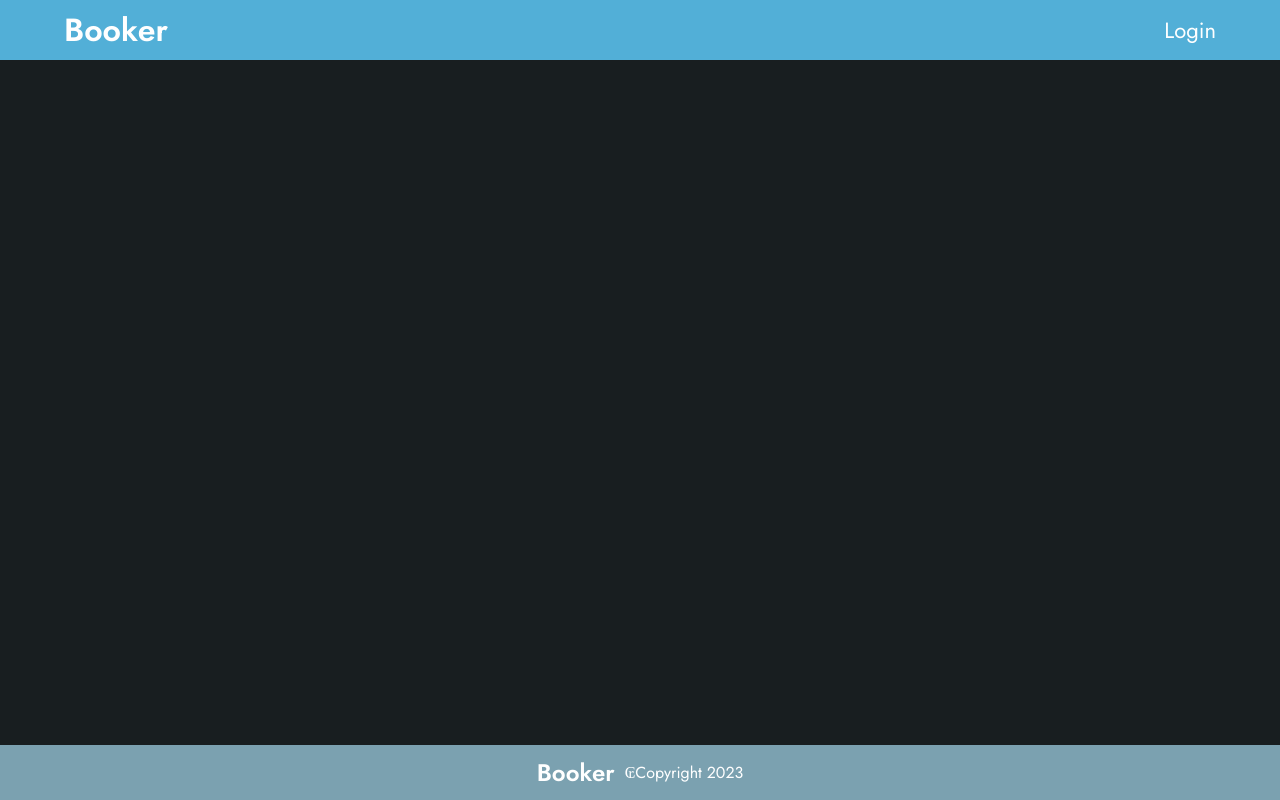
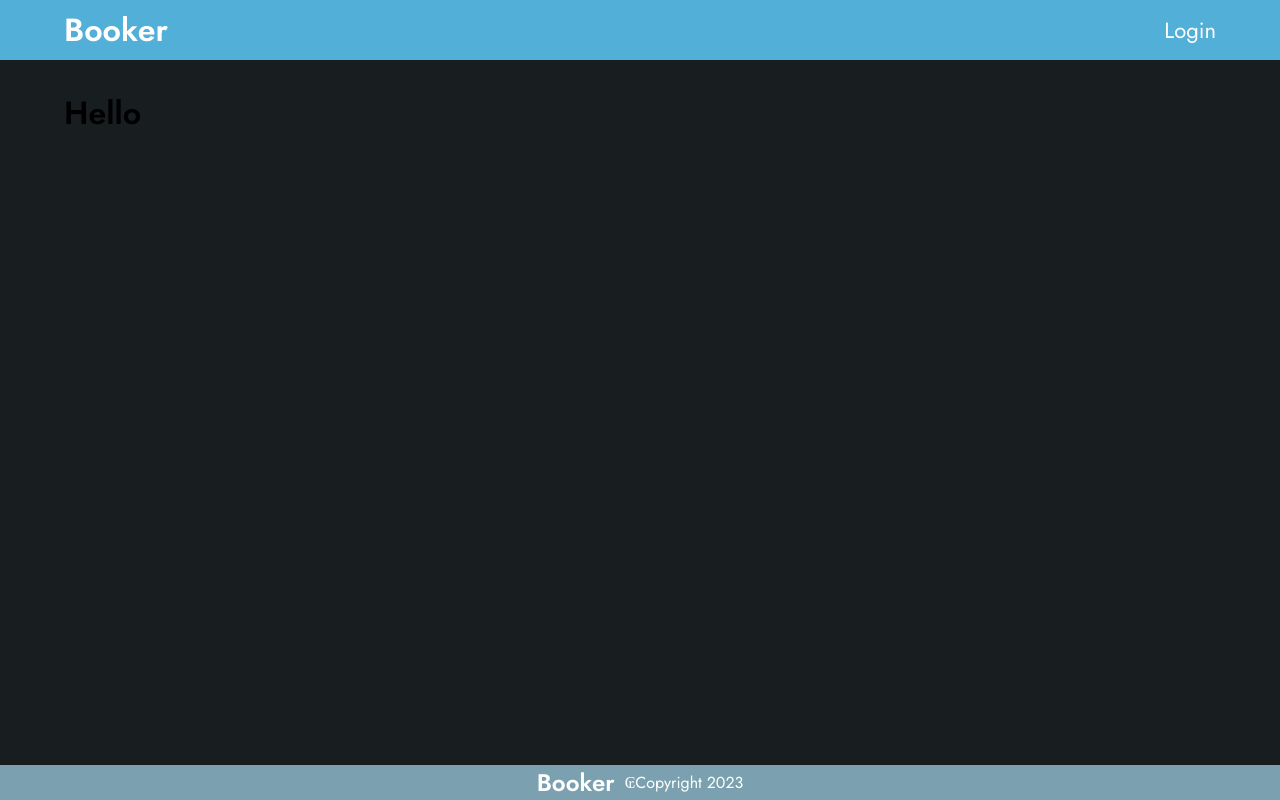
Before and after one commit to FeijoHigor/Booker, a Next.js app: page / in a window 1280 px wide. Built offline with nearby package versions, Linux system fonts and the light colour scheme.

Commit message:
correcting main tag

```diff
--- a/components/_ui/display/index.js
+++ b/components/_ui/display/index.js
@@ -1,19 +1,33 @@
 import Footer from '../footer/index'
 import Header from '../header/index'
+import Main from '../main/index'
 
-function Display() {
+function Display(props) {
     return (
         <>
             <style jsx global>
                 {`
                     @import url('https://fonts.googleapis.com/css2?family=Jost:wght@400;600&display=swap');
+
+                    * {
+                        margin: 0;
+                        padding: 0;
+                    }
+
                     body {
-                        margin: 0;
                         background: #181E20;
+                        height: 100vh;
+                    }
+
+                    #__next {
+                        height: inherit;
+                        display: flex;
+                        align-items: center;
                     }
 
                     html {
                         font-family: Jost;
+                        height: 100vh;
                     }
 
                     h2 {
@@ -26,6 +40,9 @@ function Display() {
                 `}
             </style>
             <Header />
+            <Main>
+                {props.children}
+            </Main>
             <Footer />
         </>
     )
--- /dev/null
+++ b/components/_ui/main/index.js
@@ -0,0 +1,40 @@
+function Main(props) {
+    return (
+        <>
+            <main>
+                <div>
+                    {props.children}
+                </div>
+            </main>
+            <style jsx>
+                {`
+                    main {
+                        width: 100%;
+                        height: 80%;
+                        margin-top: 20px;
+                        display: flex;
+                        justify-content: center;
+                    }
+
+                    @media (max-height: 700px) {
+                        main {
+                            height: 75%;
+                        }
+                    }
+
+                    @media (max-height: 500px) {
+                        main {
+                            height: 65%;
+                        }
+                    }
+
+                    div {
+                        width: 90%;
+                    }
+                `}
+            </style>
+        </>
+    )
+}
+
+export default Main
--- a/pages/index.js
+++ b/pages/index.js
@@ -2,10 +2,9 @@ import Display from "../components/_ui/display/index"
 
 function Home() {
     return (
-        <>
-        <Display />
-            <h1>Home</h1>
-        </>
+        <Display>
+            <h1>Hello</h1>
+        </Display>
     )
 }
 
```
